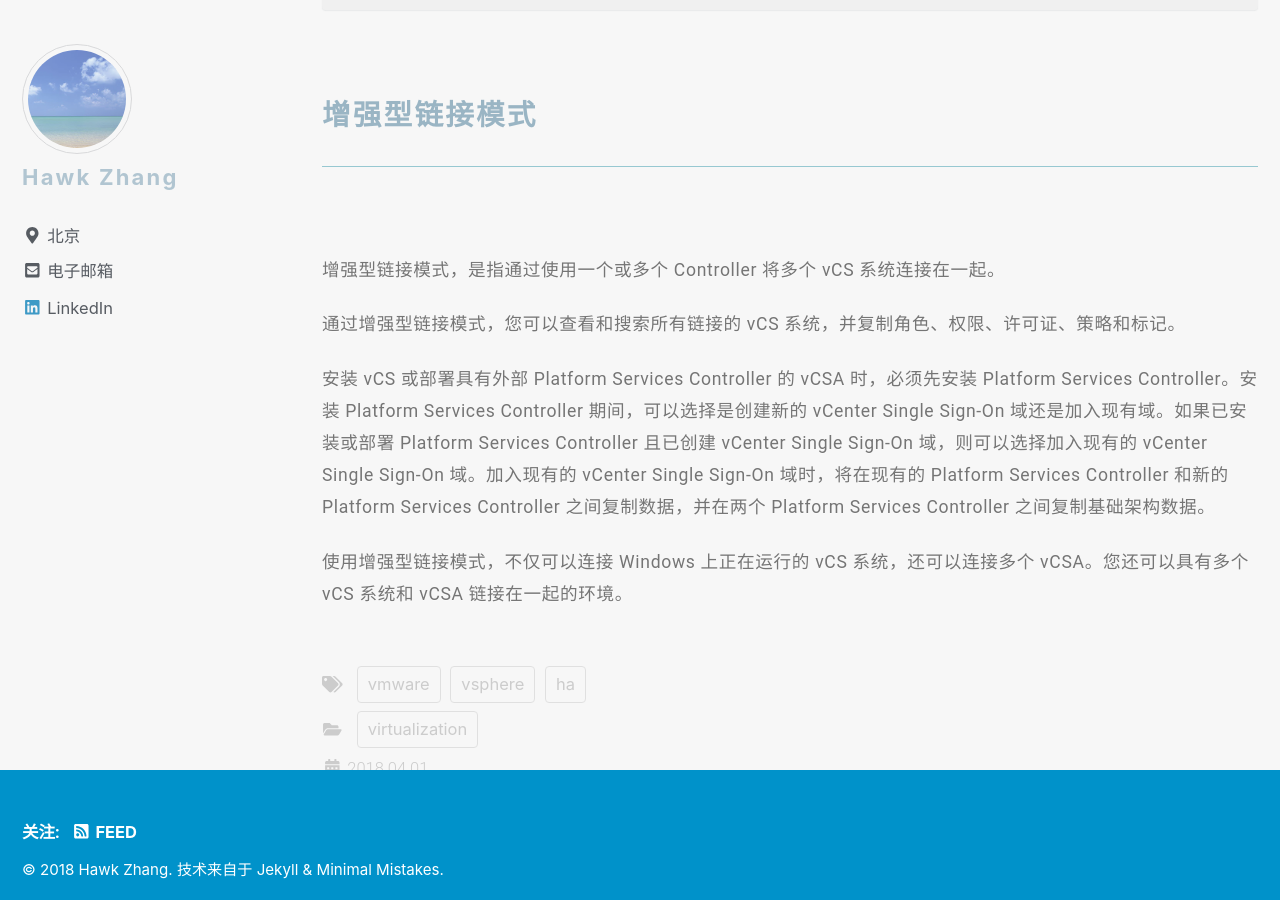
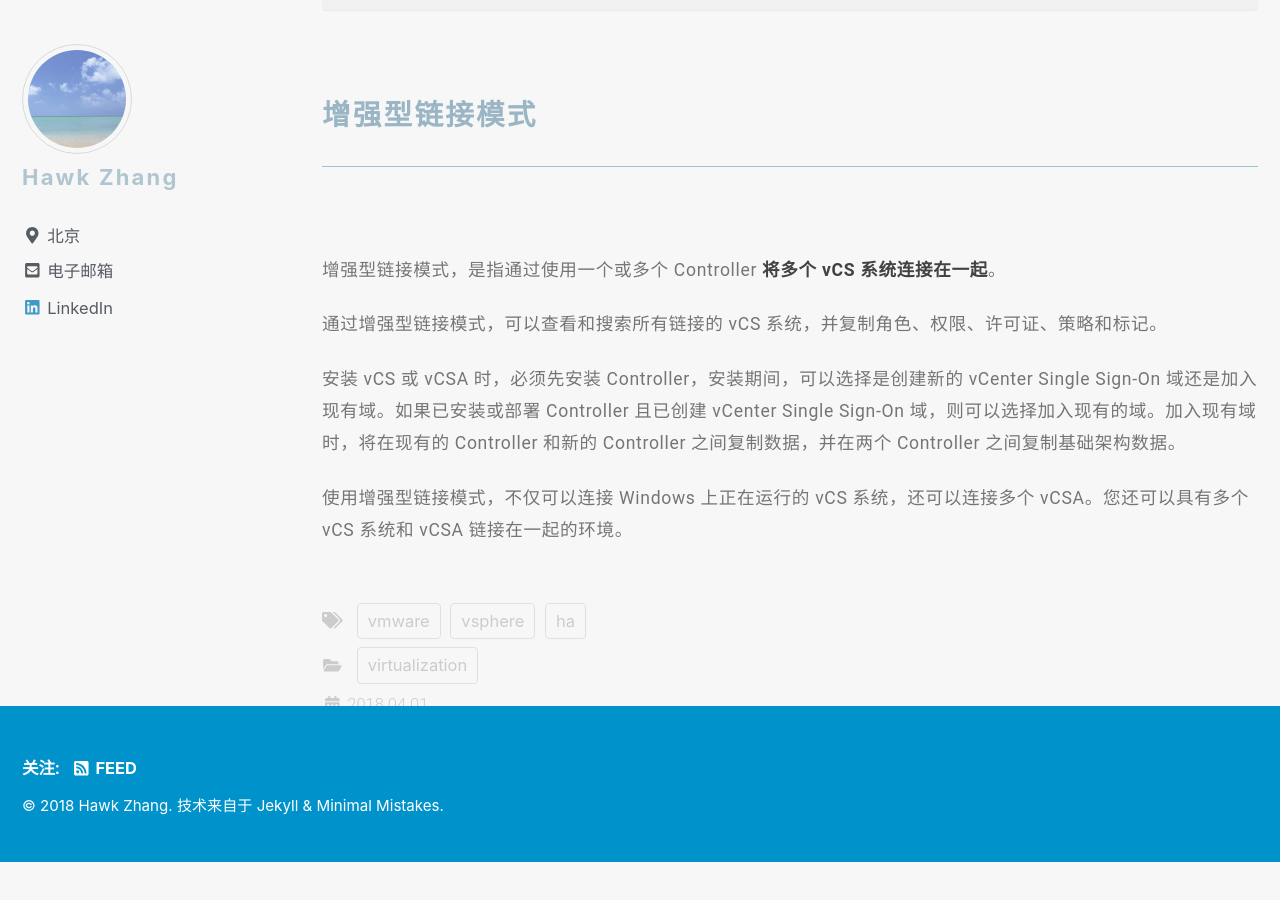
Before and after one commit to narru888/linotes_note, a Jekyll site: the page built from _posts/virtualizaion/2018-04-01-vsphere.setup.md, in a window 1280 px wide and 900 px high, scrolled down 8477 px. Built offline with Jekyll 4.4.1, drawn with Linux system fonts in a browser that asks for light colours; nearby versions of some CDN libraries; a script that is not in the unit is left out; after the commit the page ends 9339 px from its top, so only the background shows below that.

Commit message:
update on 2018-11-28 12:33:01 CST

```diff
--- a/_posts/virtualizaion/2018-04-01-vsphere.setup.md
+++ b/_posts/virtualizaion/2018-04-01-vsphere.setup.md
@@ -231,10 +231,10 @@ vCS 与 Controller 部署在不同的虚拟机或物理服务器上。可以在
 
 ### 增强型链接模式
 
-增强型链接模式，是指通过使用一个或多个 Controller 将多个 vCS 系统连接在一起。
+增强型链接模式，是指通过使用一个或多个 Controller **将多个 vCS 系统连接在一起**。
 
-通过增强型链接模式，您可以查看和搜索所有链接的 vCS 系统，并复制角色、权限、许可证、策略和标记。
+通过增强型链接模式，可以查看和搜索所有链接的 vCS 系统，并复制角色、权限、许可证、策略和标记。
 
-安装 vCS 或部署具有外部 Platform Services Controller 的 vCSA 时，必须先安装 Platform Services Controller。安装 Platform Services Controller 期间，可以选择是创建新的 vCenter Single Sign-On 域还是加入现有域。如果已安装或部署 Platform Services Controller 且已创建 vCenter Single Sign-On 域，则可以选择加入现有的 vCenter Single Sign-On 域。加入现有的 vCenter Single Sign-On 域时，将在现有的 Platform Services Controller 和新的 Platform Services Controller 之间复制数据，并在两个 Platform Services Controller 之间复制基础架构数据。
+安装 vCS 或 vCSA 时，必须先安装 Controller，安装期间，可以选择是创建新的 vCenter Single Sign-On 域还是加入现有域。如果已安装或部署 Controller 且已创建 vCenter Single Sign-On 域，则可以选择加入现有的域。加入现有域时，将在现有的 Controller 和新的 Controller 之间复制数据，并在两个 Controller 之间复制基础架构数据。
 
 使用增强型链接模式，不仅可以连接 Windows 上正在运行的 vCS 系统，还可以连接多个 vCSA。您还可以具有多个 vCS 系统和 vCSA 链接在一起的环境。
```
